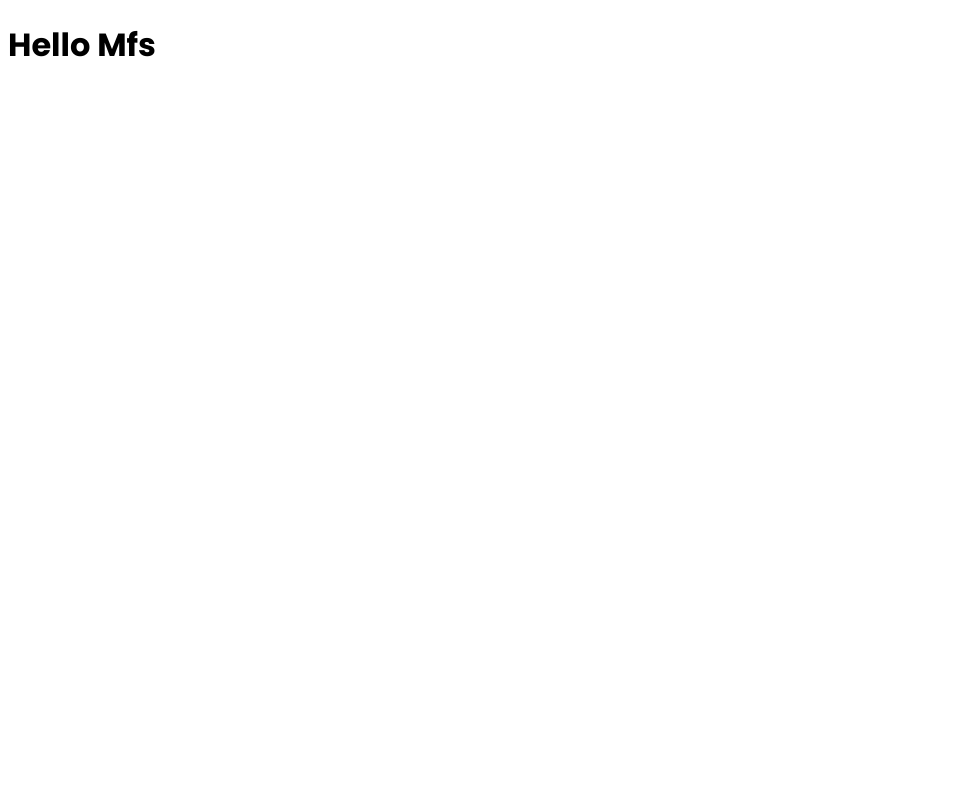
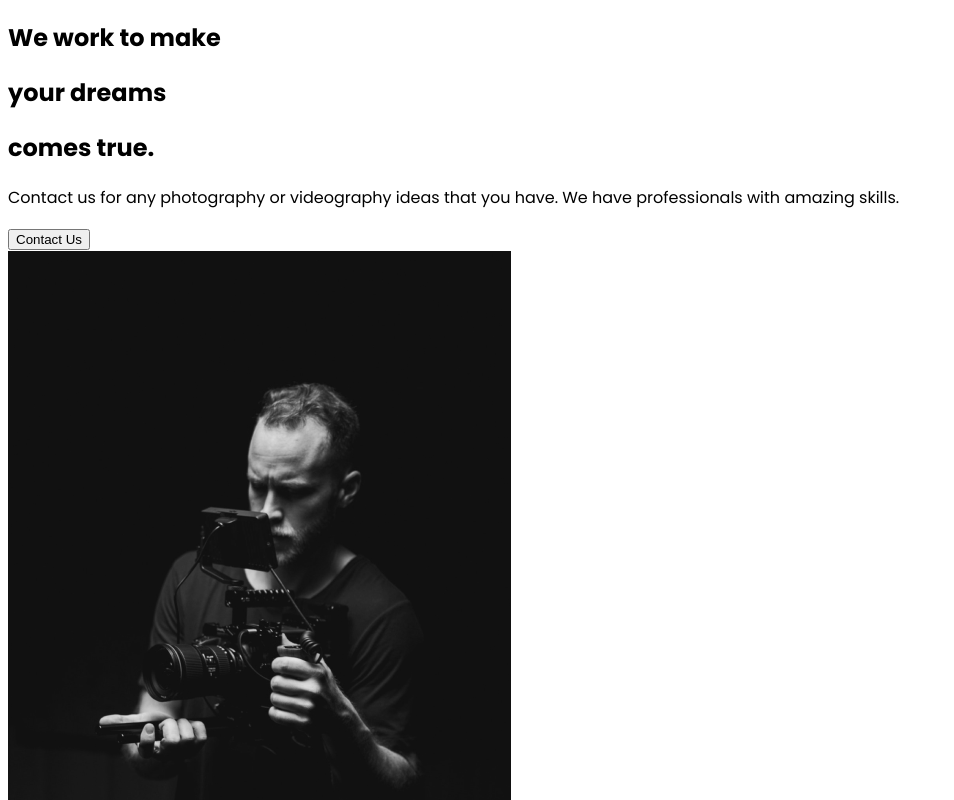
Before and after one commit to bishwaskharel/myportfolio, a React (Create React App) app: page / in a window 1280 px wide. Shown: the top 800 px of the page, without its empty margins (0-954 px from the left). Built offline with nearby package versions, Linux system fonts and the light colour scheme.

Commit message:
About Us Section Updated

```diff
--- a/src/App.js
+++ b/src/App.js
@@ -1,10 +1,14 @@
 import React from "react";
 import "./app.css";
+// Import Pages
+import AboutUs from "./pages/AboutUs";
 
 function App() {
-  return <div>
-    <h1>Hello Mfs</h1>
-  </div>;
+  return (
+    <div>
+      <AboutUs />
+    </div>
+  );
 }
 
 export default App;
--- /dev/null
+++ b/src/components/AboutSection.js
@@ -0,0 +1,34 @@
+import React from "react";
+import home1 from "../img/home1.png";
+
+const AboutSection = () => {
+  return (
+    <div>
+      <div className="description">
+        <div className="title">
+          <div className="hide">
+            <h2>We work to make</h2>
+          </div>
+          <div className="hide">
+            <h2>
+              your <span>dreams</span>{" "}
+            </h2>
+          </div>
+          <div className="hide">
+            <h2>comes true.</h2>
+          </div>
+        </div>
+        <p>
+          Contact us for any photography or videography ideas that you have. We
+          have professionals with amazing skills.
+        </p>
+        <button>Contact Us</button>
+      </div>
+      <div className="image">
+        <img src={home1} alt="guy with a camera" />
+      </div>
+    </div>
+  );
+};
+
+export default AboutSection;
--- /dev/null
+++ b/src/pages/AboutUs.js
@@ -0,0 +1,13 @@
+import React from "react";
+// Import About Components
+import AboutSection from "../components/AboutSection";
+
+const AboutUs = () => {
+  return (
+    <div>
+      <AboutSection />
+    </div>
+  );
+};
+
+export default AboutUs;
```
